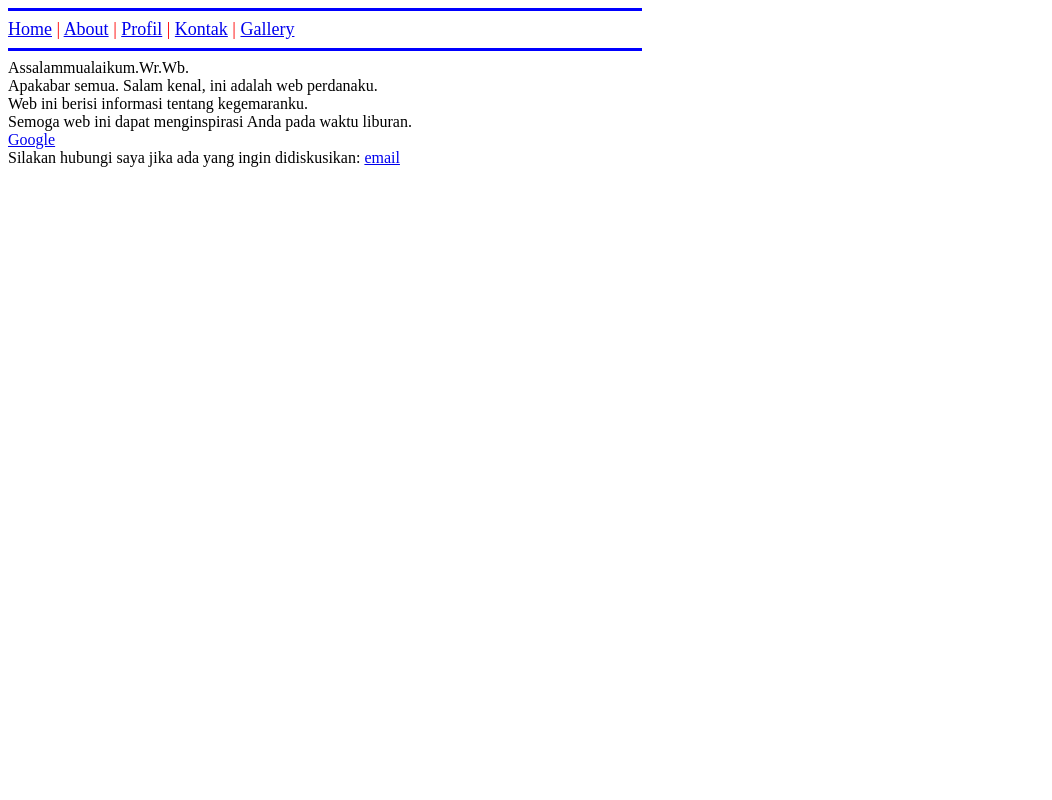
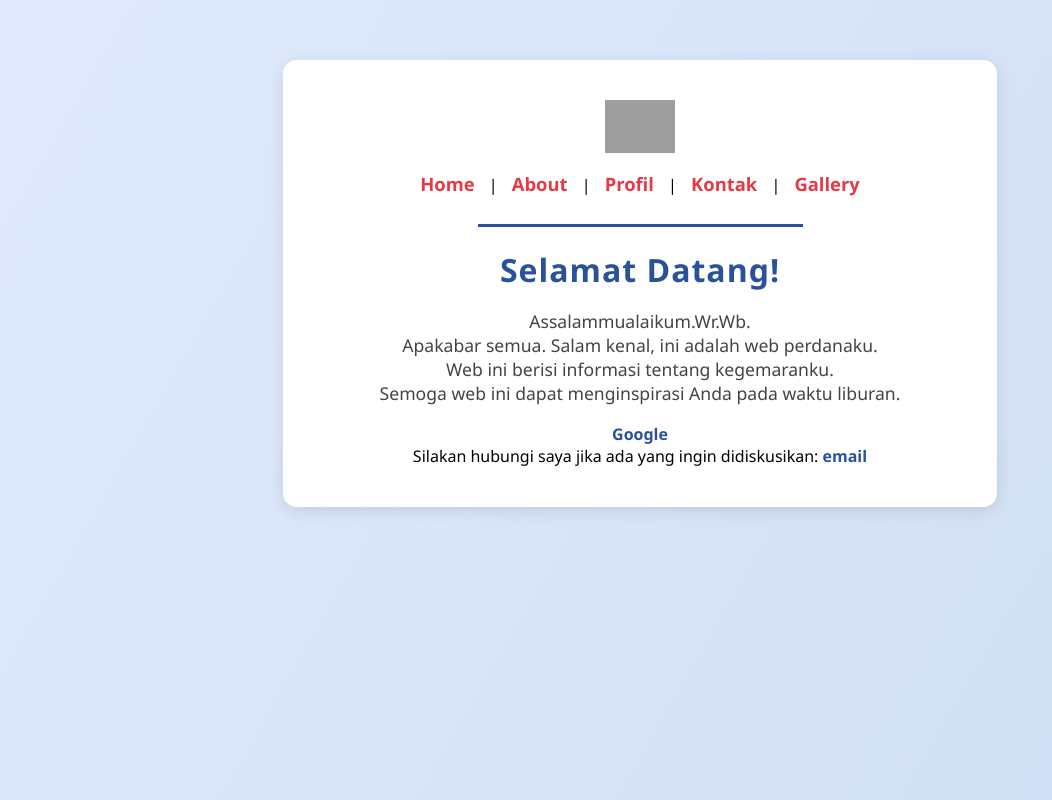
Before and after one commit to Kingj4w1r/Ivandhika_Satria_Putra_Ferdianto-web, a plain HTML site: page index.html in a window 1280 px wide. Shown: the whole page, without its empty margins (0-1052 px from the left). Drawn offline with Linux system fonts and the light colour scheme; grey boxes are pictures that could not be loaded.

Commit message:
Update index.html

```diff
--- a/index.html
+++ b/index.html
@@ -1,23 +1,94 @@
 <html>
   <head>
     <title>Contoh Hyperlink</title>
+    <style>
+      body {
+        background: linear-gradient(120deg, #e0eafc, #cfdef3);
+        font-family: "Segoe UI", Arial, sans-serif;
+        margin: 0;
+        padding: 0;
+      }
+      .container {
+        max-width: 650px;
+        margin: 60px auto;
+        background: #fff;
+        border-radius: 14px;
+        box-shadow: 0 4px 16px rgba(0, 0, 0, 0.1);
+        padding: 40px 32px;
+        text-align: center;
+      }
+      .menu {
+        margin-bottom: 28px;
+      }
+      .menu a {
+        text-decoration: none;
+        color: #e63946;
+        font-weight: bold;
+        margin: 0 10px;
+        font-size: 1.15em;
+        transition: color 0.2s;
+      }
+      .menu a:hover {
+        color: #2a5298;
+        text-decoration: underline;
+      }
+      h1 {
+        color: #2a5298;
+        margin-bottom: 18px;
+        letter-spacing: 1px;
+      }
+      .intro {
+        color: #444;
+        font-size: 1.1em;
+        margin-bottom: 18px;
+      }
+      .logo {
+        width: 70px;
+        margin-bottom: 18px;
+      }
+      hr {
+        border: none;
+        border-top: 3px solid #2a5298;
+        width: 50%;
+        margin: 18px auto;
+      }
+      .footer-link {
+        color: #2a5298;
+        text-decoration: none;
+        font-weight: bold;
+      }
+      .footer-link:hover {
+        text-decoration: underline;
+      }
+    </style>
   </head>
   <body>
-    <hr color="blue" size="3" width="50%" align="left" />
-    <font size="4" color="red">
+    <div class="container">
+      <img
+        src="https://img.icons8.com/color/96/000000/web.png"
+        class="logo"
+        alt="Logo Web"
+      />
+      <div class="menu">
         <a href="home.html">Home</a> | <a href="about.html">About</a> |
         <a href="profil.html">Profil</a> | <a href="kontak.html">Kontak</a> |
         <a href="galery.html">Gallery</a>
-    </font>
-    <hr color="blue" size="3" width="50%" align="left" />
-    <font size="3">
+      </div>
+      <hr />
+      <h1>Selamat Datang!</h1>
+      <div class="intro">
         Assalammualaikum.Wr.Wb.<br />
         Apakabar semua. Salam kenal, ini adalah web perdanaku.<br />
         Web ini berisi informasi tentang kegemaranku.<br />
         Semoga web ini dapat menginspirasi Anda pada waktu liburan.<br />
-      <a href="http://www.google.com">Google</a><br />
-      Silakan hubungi saya jika ada yang ingin didiskusikan:
-      <a href="mailto:endarnirmala@gmail.com">email</a>
-    </font>
+      </div>
+      <a href="http://www.google.com" class="footer-link" target="_blank"
+        >Google</a
+      ><br />
+      <span
+        >Silakan hubungi saya jika ada yang ingin didiskusikan:
+        <a href="mailto:endarnirmala@gmail.com" class="footer-link">email</a>
+      </span>
+    </div>
   </body>
 </html>
```
Lines whose indentation alone changed are shown as unchanged.
